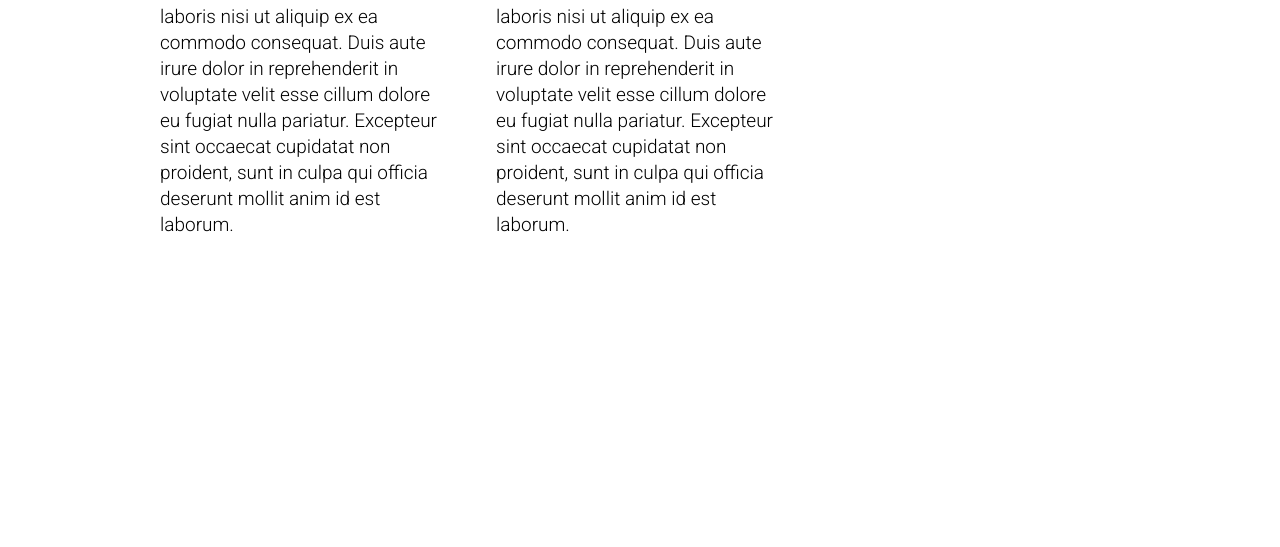
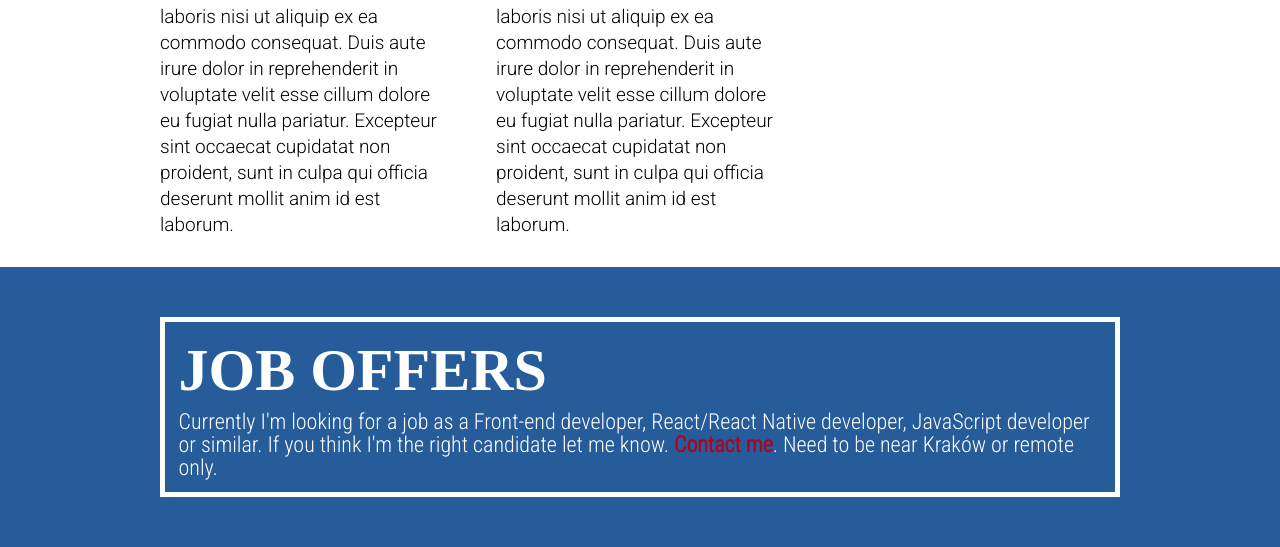
Before and after one commit to mgorzanski/personal-website-gatsbyjs, a Gatsby site: page / in a window 1280 px wide. Shown: the part 1106-1653 px from the top of the page. Before the commit the page ends 1373 px from the top, so only its background shows below. Built offline with nearby package versions, Linux system fonts and the light colour scheme; Gatsby itself is replaced by a stand-in of ours; a web font is replaced by a local one.

Commit message:
add fs container and update config

```diff
--- a/gatsby-config.js
+++ b/gatsby-config.js
@@ -1,3 +1,5 @@
+const path = require('path');
+
 module.exports = {
   siteMetadata: {
     title: `Gatsby Default Starter`,
@@ -12,6 +14,13 @@ module.exports = {
         name: `images`,
         path: `${__dirname}/src/images`,
       },
+    },
+    {
+      resolve: `gatsby-source-filesystem`,
+      options: {
+        name: `images`,
+        path: path.join(__dirname, 'src/images')
+      }
     },
     `gatsby-transformer-sharp`,
     `gatsby-plugin-sharp`,
--- a/src/pages/index.js
+++ b/src/pages/index.js
@@ -1,10 +1,13 @@
 import React from 'react';
-import { Link } from 'gatsby';
+import { Link, graphql } from 'gatsby';
+import Img from 'gatsby-image';
 import './../scss/index.scss';
 
 import PolandFlagIcon from './../images/icons/poland-flag.png';
 
-export default () => (
+const jobOffers = true;
+
+export default ({ data }) => (
   <>
     <header className="header">
       <nav className="header__nav">
@@ -105,13 +108,25 @@ export default () => (
 
     <main className="main">
       <section className="section" id="about-me">
-        <h3 className="section__title">About me</h3>
-        <div className="section__columns">
-          <p className="section__column">Lorem ipsum dolor sit amet, consectetur adipiscing elit, sed do eiusmod tempor incididunt ut labore et dolore magna aliqua. Ut enim ad minim veniam, quis nostrud exercitation ullamco laboris nisi ut aliquip ex ea commodo consequat. Duis aute irure dolor in reprehenderit in voluptate velit esse cillum dolore eu fugiat nulla pariatur. Excepteur sint occaecat cupidatat non proident, sunt in culpa qui officia deserunt mollit anim id est laborum.</p>
-          <p className="section__column">Lorem ipsum dolor sit amet, consectetur adipiscing elit, sed do eiusmod tempor incididunt ut labore et dolore magna aliqua. Ut enim ad minim veniam, quis nostrud exercitation ullamco laboris nisi ut aliquip ex ea commodo consequat. Duis aute irure dolor in reprehenderit in voluptate velit esse cillum dolore eu fugiat nulla pariatur. Excepteur sint occaecat cupidatat non proident, sunt in culpa qui officia deserunt mollit anim id est laborum.</p>
-          <p className="section__column">Lorem ipsum dolor sit amet, consectetur adipiscing elit, sed do eiusmod tempor incididunt ut labore et dolore magna aliqua. Ut enim ad <img src="#" alt="#" /></p>
+        <div className="section__inner">
+          <h3 className="section__title">About me</h3>
+          <div className="section__columns">
+            <p className="section__column">Lorem ipsum dolor sit amet, consectetur adipiscing elit, sed do eiusmod tempor incididunt ut labore et dolore magna aliqua. Ut enim ad minim veniam, quis nostrud exercitation ullamco laboris nisi ut aliquip ex ea commodo consequat. Duis aute irure dolor in reprehenderit in voluptate velit esse cillum dolore eu fugiat nulla pariatur. Excepteur sint occaecat cupidatat non proident, sunt in culpa qui officia deserunt mollit anim id est laborum.</p>
+            <p className="section__column">Lorem ipsum dolor sit amet, consectetur adipiscing elit, sed do eiusmod tempor incididunt ut labore et dolore magna aliqua. Ut enim ad minim veniam, quis nostrud exercitation ullamco laboris nisi ut aliquip ex ea commodo consequat. Duis aute irure dolor in reprehenderit in voluptate velit esse cillum dolore eu fugiat nulla pariatur. Excepteur sint occaecat cupidatat non proident, sunt in culpa qui officia deserunt mollit anim id est laborum.</p>
+            <p className="section__column">Lorem ipsum dolor sit amet, consectetur adipiscing elit, sed do eiusmod tempor incididunt ut labore et dolore magna aliqua. Ut enim ad <img src="#" alt="#" /></p>
+          </div>
         </div>
+        { jobOffers && (<div className="section__fs-container">
+          <div className="section__fs-inner">
+            <h2 className="section__fs-title">Job offers</h2>
+            <p className="section__fs-text">Currently I'm looking for a job as a Front-end developer, React/React Native developer, JavaScript developer or similar. If you think I'm the right candidate let me know. <span className="text-important"><a href="#contact">Contact me</a></span>. Need to be near Kraków or remote only.</p>
+          </div>
+        </div>) }
       </section>
+
+
     </main>
   </>
 );
+
+//export const query = graphql``;
--- a/src/scss/index.scss
+++ b/src/scss/index.scss
@@ -148,9 +148,10 @@ body {
 
 
 .section {
-  &#about-me {
-    margin: 9.5rem 16rem 1rem;
-  }
+}
+
+.section__inner {
+  margin: 9.5rem 16rem 1rem;
 }
 
 .section__title {
@@ -177,3 +178,38 @@ body {
   width: 30%;
   line-height: 2.6rem;
 }
+
+.section__fs-container {
+  background-color: $quaternary-color;
+  padding: 5rem 16rem;
+}
+
+.section__fs-inner {
+  border: 5px solid #fff;
+  padding: 1.35rem;
+}
+
+.section__fs-title {
+  color: $text-primary-color;
+  font-family: 'Bebas Neue';
+  text-transform: uppercase;
+  font-size: 6rem;
+  margin: 0 0 0.5rem;
+  padding: 0;
+}
+
+.section__fs-text {
+  font-family: 'Roboto Condensed', sans-serif;
+  font-weight: 300;
+  font-size: 2.2rem;
+  color: $text-primary-color;
+  line-height: 2.3rem;
+  margin: 0;
+  padding: 0;
+}
+
+.text-important, .text-important a:link, .text-important a:visited {
+  color: $accent-color;
+  text-decoration: none;
+  font-weight: bold;
+}
```
Also changed, not shown: package.json (+3 -4 lines), 1 other file.
